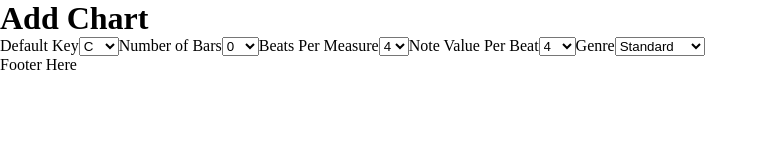
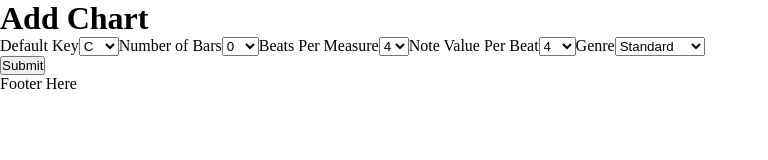
Before and after one commit to seanmcquaid/Web-Fake-Book, a React (Create React App) app in the folder client/: page /addChart in a window 1280 px wide. Shown: the top 160 px of the page, without its empty margins (0-768 px from the left). Built offline with nearby package versions, Linux system fonts and the light colour scheme.

Commit message:
finished button commponent, will add submit once I finish the backend

```diff
--- a/client/src/components/Button.tsx
+++ b/client/src/components/Button.tsx
@@ -1,8 +1,15 @@
 import { memo } from 'react';
 import styled from 'styled-components';
 
-const Button: React.FC = memo(({ children }) => (
-  <StyledButton>{children}</StyledButton>
+type ButtonProps = {
+  onClick?: () => void;
+  type: 'button' | 'submit';
+};
+
+const Button: React.FC<ButtonProps> = memo(({ children, onClick, type }) => (
+  <StyledButton onClick={onClick} type={type}>
+    {children}
+  </StyledButton>
 ));
 
 const StyledButton = styled.button``;
--- a/client/src/containers/AddChart/ChartForm/index.tsx
+++ b/client/src/containers/AddChart/ChartForm/index.tsx
@@ -1,11 +1,14 @@
 import styled from 'styled-components';
 import Dropdowns from './Dropdowns';
 import Chart from './Chart';
+import Button from '../../../components/Button';
 
 const ChartForm: React.FC = () => {
+  const onSubmit = () => {};
   return (
-    <Form>
+    <Form onSubmit={onSubmit}>
       <Dropdowns />
+      <Button type="submit">Submit</Button>
       <Chart />
     </Form>
   );
```
